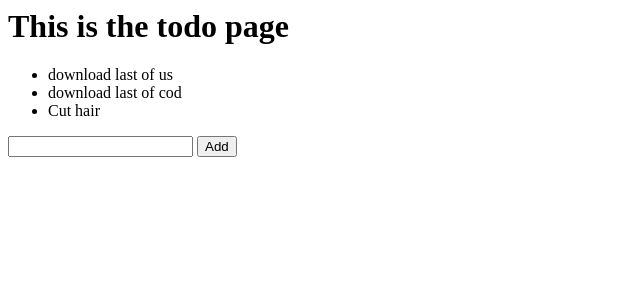
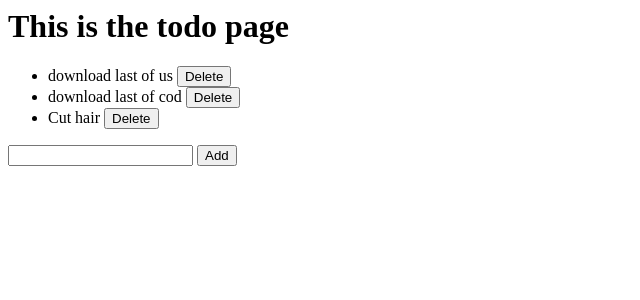
Before and after one commit to thisaramanohara/todo-app-with-django, a Django app: page /todo/ in a window 1280 px wide. Shown: the top 300 px of the page, without its empty margins (0-640 px from the left). Run offline with Django 4.2, Linux system fonts and the light colour scheme; data comes from the database, SQL or seed files in the repository; both versions use the stored data as it was after the commit.

Commit message:
Delete items ok

```diff
--- a/todo/item/urls.py
+++ b/todo/item/urls.py
@@ -4,7 +4,7 @@ from django.urls.conf import include
 from . import views
 
 urlpatterns = [
-    path('admin/', admin.site.urls),
     path('', views.todoView),
-    path('addTodo/', views.addTodo)
+    path('addTodo/', views.addTodo),
+    path('deleteTodo/<int:todo_id>/', views.deleteTodo)
 ]
--- a/todo/item/views.py
+++ b/todo/item/views.py
@@ -13,7 +13,13 @@ def addTodo(request):
     # OR ---> new_item = TodoItem(content = request.POST['content'])
 
     new_item.save()
-    return HttpResponseRedirect('/todo')
+    return HttpResponseRedirect('/todo/')
+
+
+def deleteTodo(request, todo_id):
+    item_to_delete = TodoItem.objects.get(id=todo_id)
+    item_to_delete.delete()
+    return HttpResponseRedirect('/todo/')
 
 
 def todoView(request):
--- a/todo/templates/todo.html
+++ b/todo/templates/todo.html
@@ -3,7 +3,11 @@
 
 <ul>
     {% for todo_item in all_items %}
-        <li>{{todo_item.content}}</li>
+        <li>{{todo_item.content}}
+            <form style="display: inline;" action="/todo/deleteTodo/{{todo_item.id}}/" method="post"> {% csrf_token %}
+                <input type="submit" value="Delete" />
+            </form>
+        </li>
     {% endfor %}
 </ul>
 
--- a/todo/todo/urls.py
+++ b/todo/todo/urls.py
@@ -18,6 +18,5 @@ from django.urls import path
 from django.urls.conf import include
 
 urlpatterns = [
-    path('admin/', admin.site.urls),
     path('todo/', include('item.urls'))
 ]
```
Also changed, not shown: todo/db.sqlite3.
